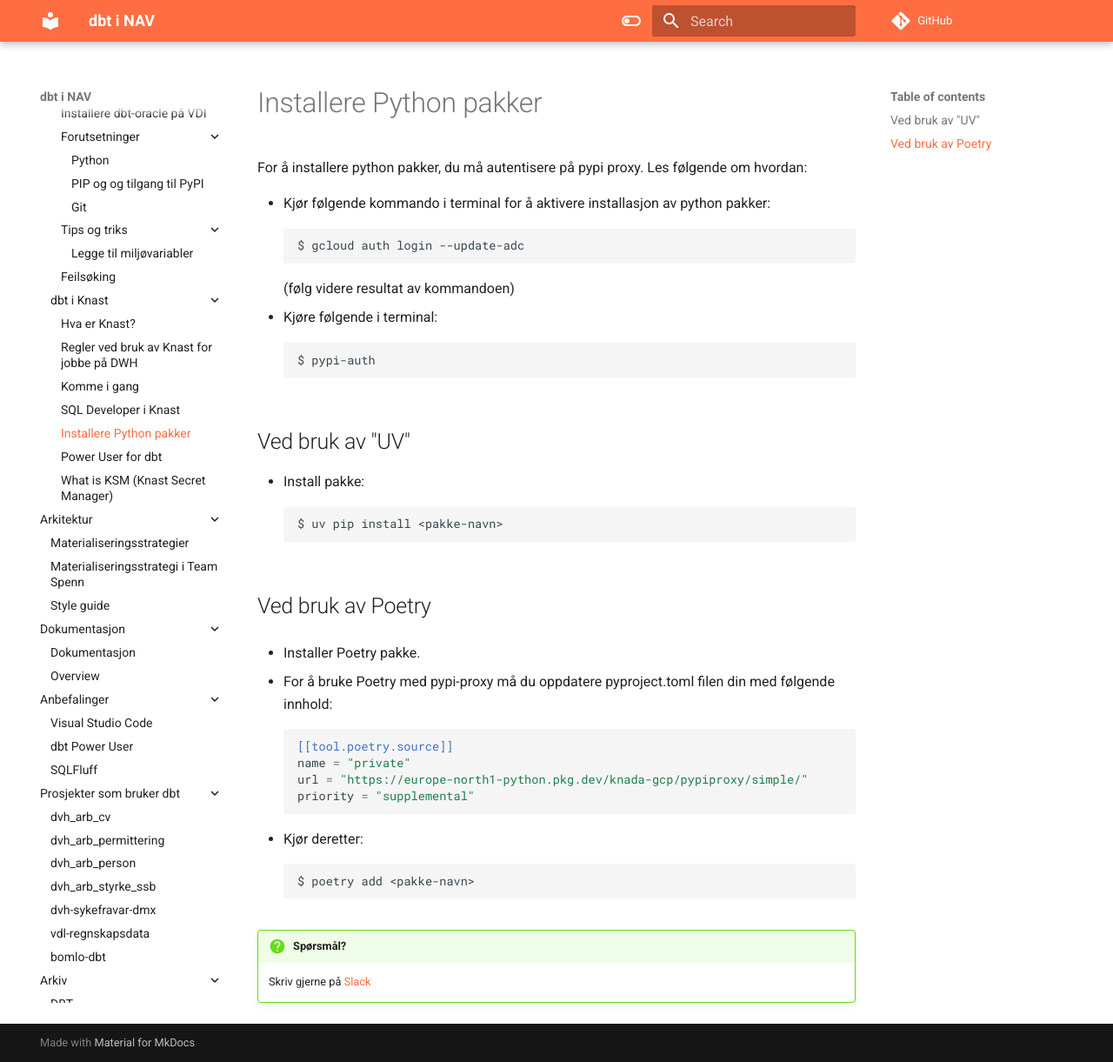
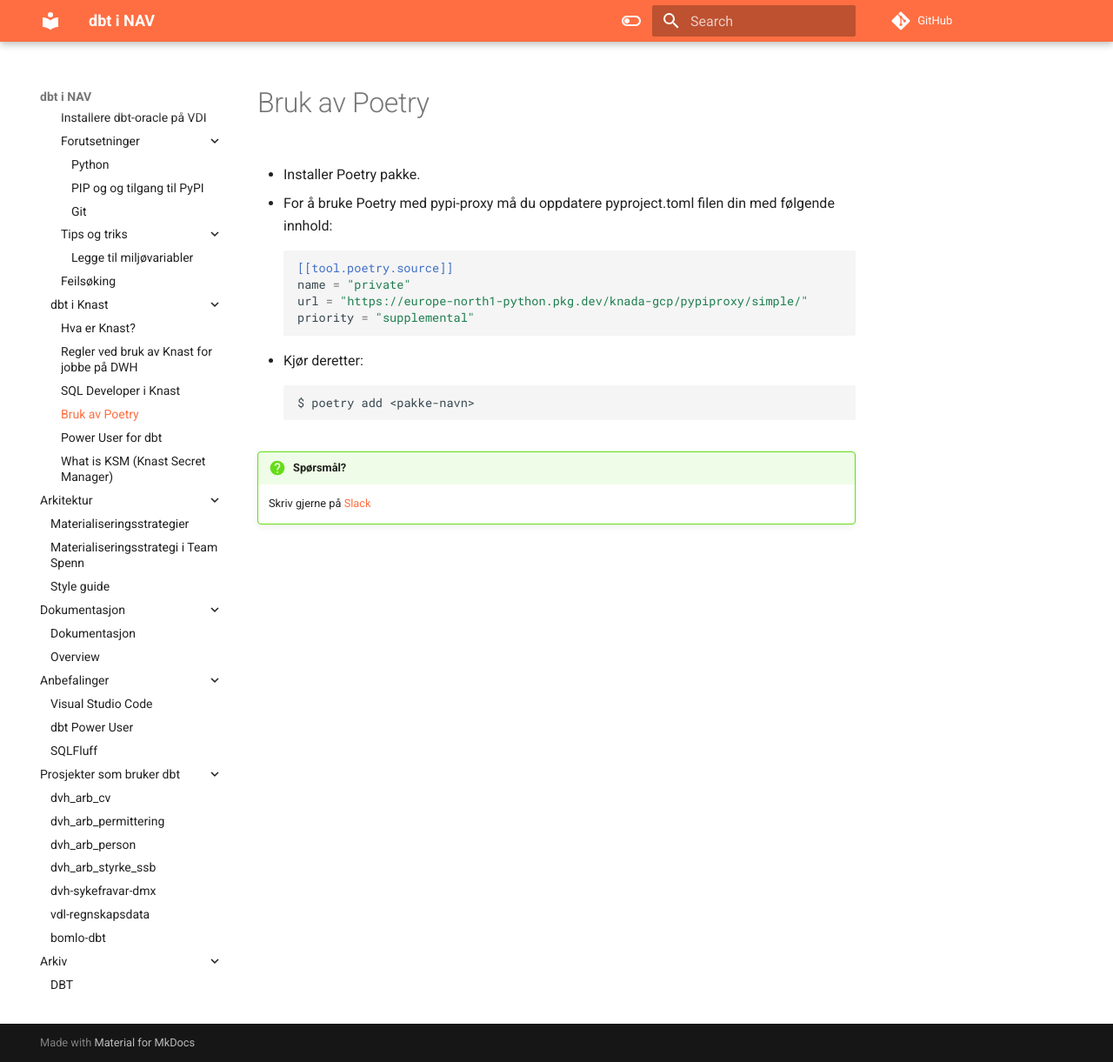
Before and after one commit to navikt/dbt-i-nav, an MkDocs documentation site: the page built from docs/dbt i Knast/installer-python-pakker.md, in a window 1280 px wide and 1221 px high. Shown: the whole window at 87% size. Built offline with MkDocs 1.6.1 and Material for MkDocs 9.7.7, drawn with Linux system fonts in a browser that asks for light colours; comment, search, counter and statistics services are not loaded.

Commit message:
Refactor documentation: streamline Python package installation guide and remove outdated "komme i gang" section

````diff
--- a/docs/dbt i Knast/installer-python-pakker.md
+++ b/docs/dbt i Knast/installer-python-pakker.md
@@ -1,25 +1,4 @@
-# Installere Python pakker
-For å installere python pakker, du må autentisere på pypi proxy. Les følgende om hvordan:
-
-- Kjør følgende kommando i terminal for å aktivere installasjon av python pakker:
-```sh
-$ gcloud auth login --update-adc
-```
-(følg videre resultat av kommandoen)
-- Kjøre følgende i terminal:
-```sh
-$ pypi-auth
-```
-
-## Ved bruk av "UV"
-
-- Install pakke:
-```sh
-$ uv pip install <pakke-navn>
-```
-
-
-## Ved bruk av Poetry
+# Bruk av Poetry
 
 - Installer Poetry pakke.
 
--- a/mkdocs.yml
+++ b/mkdocs.yml
@@ -19,7 +19,6 @@
     - dbt i Knast:
         - dbt i Knast/Hva-er-Knast.md
         - dbt i Knast/kjøre-regler.md
-        - dbt i Knast/komme-i-gang.md
         - dbt i Knast/SQL-developer.md
         - dbt i Knast/installer-python-pakker.md
         - dbt i Knast/dbt-power-user.md
````
Also changed, not shown: docs/dbt i Knast/kjøre-regler.md (+2 -3 lines), docs/dbt i Knast/komme-i-gang.md (deleted, +0 -29 lines).
